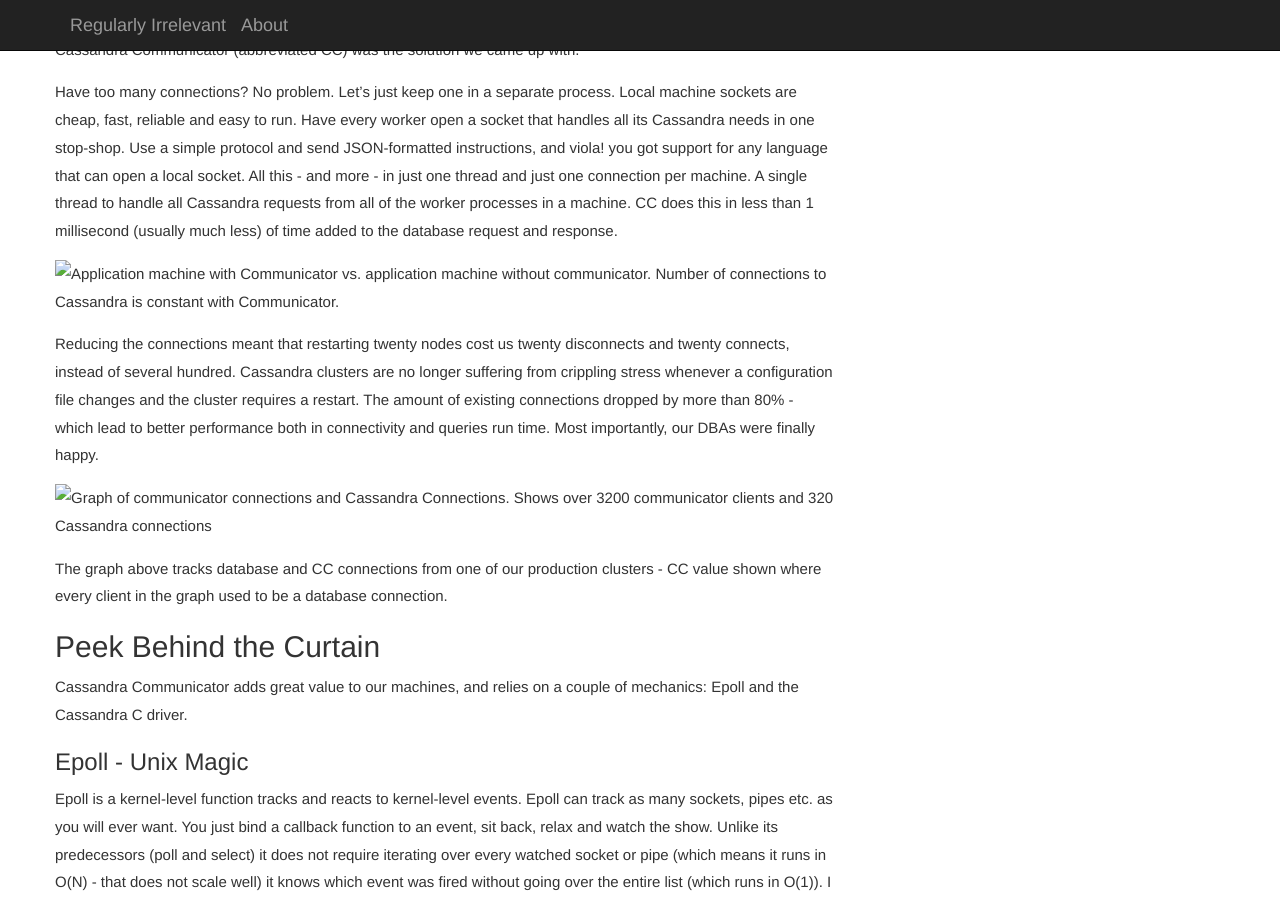
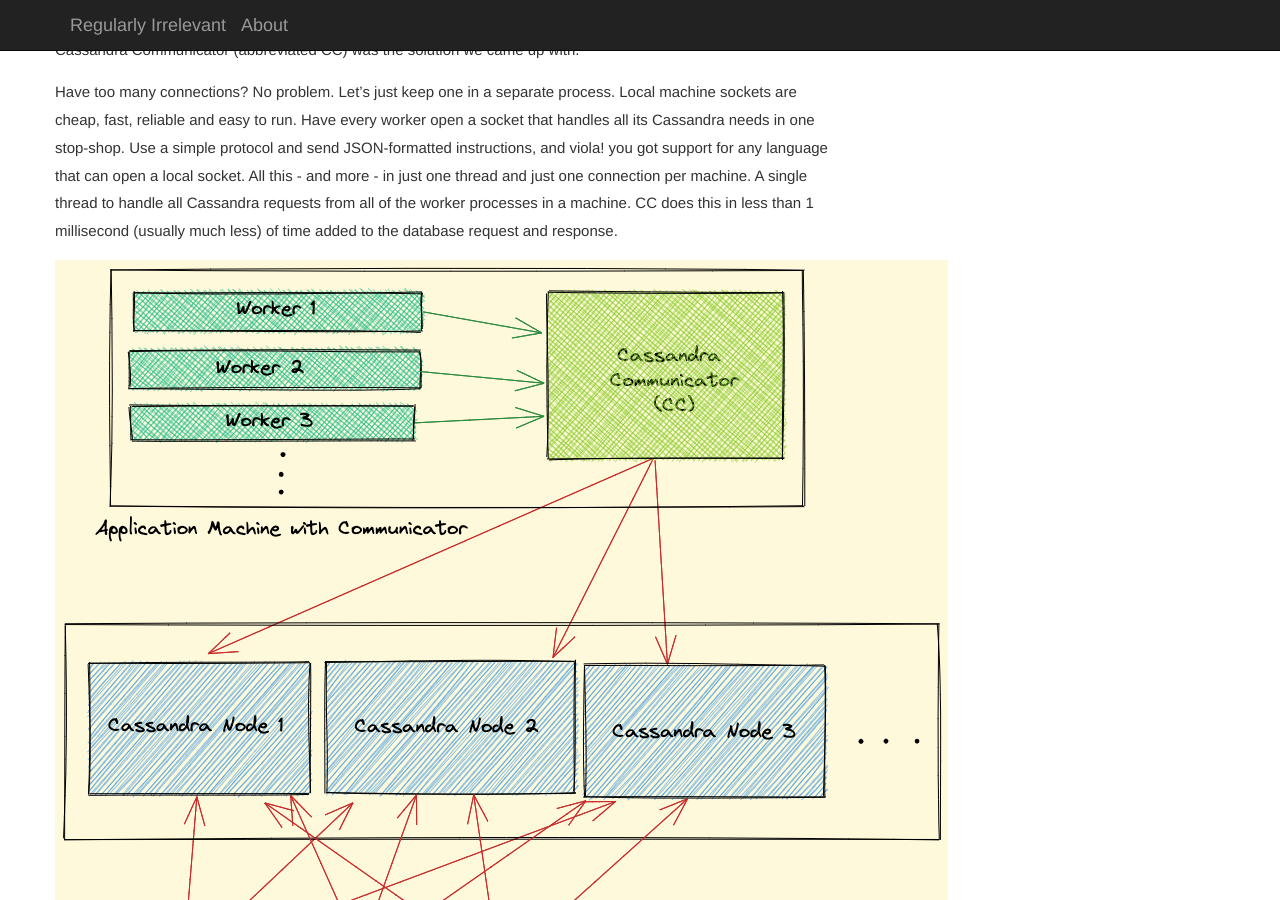
Before and after one commit to Moo64c/moo64c.github.io, a Jekyll site: the page built from _posts/2021-08-15-Cassandra-A Scale-y Story.md, in a window 1280 px wide and 900 px high, scrolled down 1771 px. Built offline with Jekyll 4.4.1, drawn with Linux system fonts in a browser that asks for light colours.

```diff
--- a/_posts/2021-08-15-Cassandra-A Scale-y Story.md
+++ b/_posts/2021-08-15-Cassandra-A Scale-y Story.md
@@ -35,11 +35,11 @@ Cassandra Communicator (abbreviated CC) was the solution we came up with.
 
 Have too many connections? No problem. Let's just keep one in a separate process. Local machine sockets are cheap, fast, reliable and easy to run. Have every worker open a socket that handles all its Cassandra needs in one stop-shop. Use a simple protocol and send JSON-formatted instructions, and viola! you got support for any language that can open a local socket. All this - and more - in just one thread and just one connection per machine. A single thread to handle all Cassandra requests from all of the worker processes in a machine. CC does this in less than 1 millisecond (usually much less) of time added to the database request and response.
 
-![Application machine with Communicator vs. application machine without communicator. Number of connections to Cassandra is constant with Communicator.](https://moo64c.github.io/assets/_images/2021-07-31-Cassandra-A%20Scale-y%20Story_2.png)
+![Application machine with Communicator vs. application machine without communicator. Number of connections to Cassandra is constant with Communicator.](https://moo64c.github.io/assets/images/2021-07-31-Cassandra-A%20Scale-y%20Story_2.png)
 
 Reducing the connections meant that restarting twenty nodes cost us twenty disconnects and twenty connects, instead of several hundred. Cassandra clusters are no longer suffering from crippling stress whenever a configuration file changes and the cluster requires a restart. The amount of existing connections dropped by more than 80% - which lead to better performance both in connectivity and queries run time. Most importantly, our DBAs were finally happy.
 
-![Graph of communicator connections and Cassandra Connections. Shows over 3200 communicator clients and 320 Cassandra connections](https://moo64c.github.io/assets/_images/2021-07-31-Cassandra-A%20Scale-y%20Story_1.png)
+![Graph of communicator connections and Cassandra Connections. Shows over 3200 communicator clients and 320 Cassandra connections](https://moo64c.github.io/assets/images/2021-07-31-Cassandra-A%20Scale-y%20Story_1.png)
 
 The graph above tracks database and CC connections from one of our production clusters - CC value shown where every client in the graph used to be a database connection.
 
@@ -66,7 +66,7 @@ But can we get even more performance?
 ## Optimization Prime
 Optimizations are a tricky thing. You can almost always optimize more. Will it be worth it to invest more time and effort, to introduce more dependencies or limitations? When Cassandra was first introduced to our application the multiple connections issue was known, but it was deferred to somebody in the future. It was not worth it at the time. As with any project, sometimes you just have to stop when things are working great and you are ready to go, even when there is an obvious fault that will not scale well.
 
-![Application response time before and after Communicator. Percentage of requests with response time over 0.5 second drops from 15% to 2% with Communicator](https://moo64c.github.io/assets/_images/2021-07-31-Cassandra-A%20Scale-y%20Story_3.png)
+![Application response time before and after Communicator. Percentage of requests with response time over 0.5 second drops from 15% to 2% with Communicator](https://moo64c.github.io/assets/images/2021-07-31-Cassandra-A%20Scale-y%20Story_3.png)
 
 CC runs great in production - the database graphs became pretty when it launched - pretty enough for the head of R&D to display in the quarterly company talk. I speculate we managed to get about 80% of the performance there was to gain by creating it. But what about the other possible 20% optimization, just sitting there all forgotten?
 
```
Also changed, not shown: assets/images/2021-07-31-Cassandra-A Scale-y Story_1.png (renamed from assets/_images/2021-07-31-Cassandra-A Scale-y Story_1.png), assets/images/2021-07-31-Cassandra-A Scale-y Story_2.png (renamed from assets/_images/2021-07-31-Cassandra-A Scale-y Story_2.png), assets/images/2021-07-31-Cassandra-A Scale-y Story_3.png (renamed from assets/_images/2021-07-31-Cassandra-A Scale-y Story_3.png), assets/images/2021-07-31-Cassandra-A Scale-y Story_5.jpeg (renamed from assets/_images/2021-07-31-Cassandra-A Scale-y Story_5.jpeg), 2 other files.
